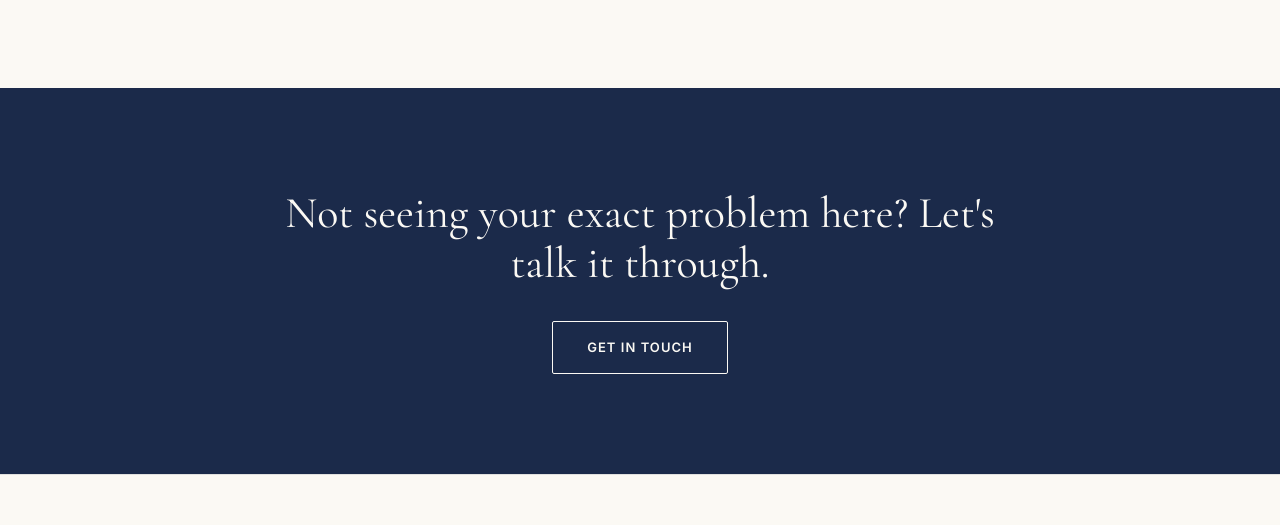
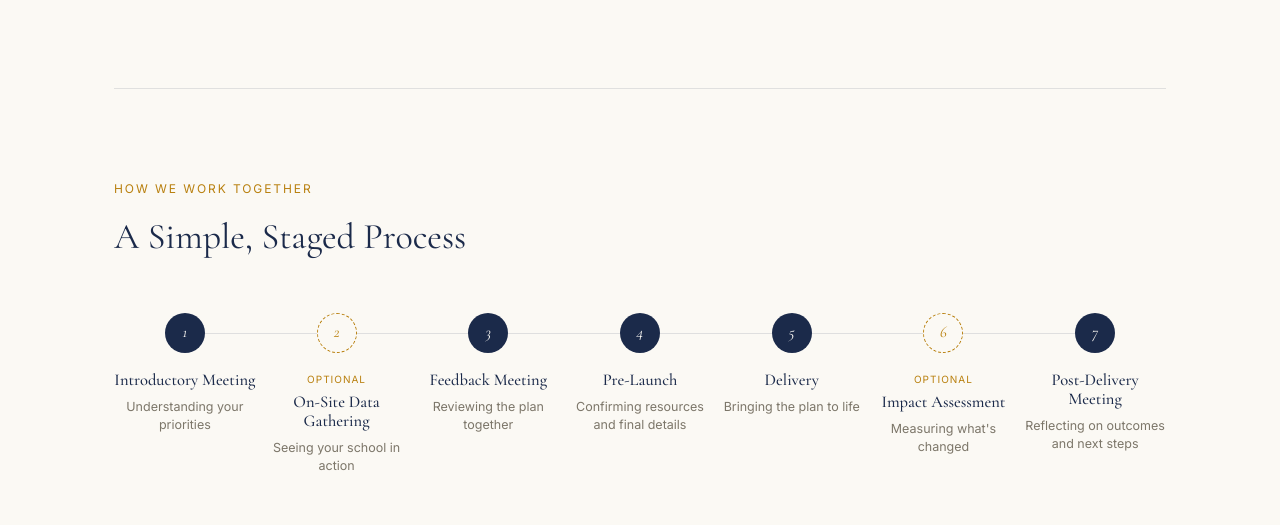
Before and after one commit to lukepersonalcoach-oss/Harding, a plain HTML site: page solutions.html in a window 1280 px wide. Shown: the part 942-1467 px from the top of the page. Drawn offline with nearby package versions, Linux system fonts and the light colour scheme.

Commit message:
Add staged process diagram to Solutions page, teaser link on About

```diff
--- a/solutions.html
+++ b/solutions.html
@@ -80,6 +80,58 @@
     </div>
   </section>
 
+  <div class="section-divider"><hr></div>
+
+  <!-- ==========================================================
+       PROCESS
+       A simple staged diagram of how a project runs.
+       ========================================================== -->
+
+  <section class="section process-section" id="process">
+    <span class="eyebrow">How We Work Together</span>
+    <h2 class="section-heading">A Simple, Staged Process</h2>
+
+    <div class="process-flow">
+      <div class="process-step">
+        <span class="step-number">1</span>
+        <h3 class="step-title">Introductory Meeting</h3>
+        <p class="step-desc">Understanding your priorities</p>
+      </div>
+      <div class="process-step is-optional">
+        <span class="step-number">2</span>
+        <span class="step-tag">Optional</span>
+        <h3 class="step-title">On-Site Data Gathering</h3>
+        <p class="step-desc">Seeing your school in action</p>
+      </div>
+      <div class="process-step">
+        <span class="step-number">3</span>
+        <h3 class="step-title">Feedback Meeting</h3>
+        <p class="step-desc">Reviewing the plan together</p>
+      </div>
+      <div class="process-step">
+        <span class="step-number">4</span>
+        <h3 class="step-title">Pre-Launch</h3>
+        <p class="step-desc">Confirming resources and final details</p>
+      </div>
+      <div class="process-step">
+        <span class="step-number">5</span>
+        <h3 class="step-title">Delivery</h3>
+        <p class="step-desc">Bringing the plan to life</p>
+      </div>
+      <div class="process-step is-optional">
+        <span class="step-number">6</span>
+        <span class="step-tag">Optional</span>
+        <h3 class="step-title">Impact Assessment</h3>
+        <p class="step-desc">Measuring what's changed</p>
+      </div>
+      <div class="process-step">
+        <span class="step-number">7</span>
+        <h3 class="step-title">Post-Delivery Meeting</h3>
+        <p class="step-desc">Reflecting on outcomes and next steps</p>
+      </div>
+    </div>
+  </section>
+
   <section class="cta-band">
     <h2>Not seeing your exact problem here? Let's talk it through.</h2>
     <a href="about.html#contact" class="btn btn-outline">Get in touch</a>
--- a/styles.css
+++ b/styles.css
@@ -734,6 +734,117 @@ button:focus-visible {
 }
 
 /* ==========================================================================
+   Process diagram (Solutions page)
+   ========================================================================== */
+
+.process-section {
+  padding-top: 90px;
+}
+
+.process-flow {
+  display: grid;
+  grid-template-columns: repeat(7, 1fr);
+  gap: 10px;
+  margin-top: 56px;
+}
+
+.process-step {
+  position: relative;
+  text-align: center;
+  padding-top: 58px;
+}
+
+.process-step:not(:first-child)::before {
+  content: '';
+  position: absolute;
+  top: 20px;
+  left: -50%;
+  width: 100%;
+  height: 1px;
+  background: var(--line);
+  z-index: 1;
+}
+
+.step-number {
+  position: absolute;
+  top: 0;
+  left: 50%;
+  transform: translateX(-50%);
+  width: 40px;
+  height: 40px;
+  border-radius: 50%;
+  background: var(--navy);
+  color: var(--cream);
+  display: flex;
+  align-items: center;
+  justify-content: center;
+  font-family: var(--font-display);
+  font-style: italic;
+  font-size: 16px;
+  z-index: 2;
+}
+
+.process-step.is-optional .step-number {
+  background: var(--cream);
+  border: 1px dashed var(--gold-deep);
+  color: var(--gold-deep);
+}
+
+.step-tag {
+  display: block;
+  font-size: 10px;
+  letter-spacing: 0.1em;
+  text-transform: uppercase;
+  color: var(--gold-deep);
+  margin-bottom: 6px;
+}
+
+.step-title {
+  font-family: var(--font-display);
+  font-weight: 500;
+  font-size: 16.5px;
+  color: var(--navy);
+  margin-bottom: 8px;
+}
+
+.step-desc {
+  font-size: 12.5px;
+  color: var(--stone);
+  line-height: 1.4;
+}
+
+@media (max-width: 900px) {
+  .process-flow {
+    display: flex;
+    flex-direction: column;
+    gap: 40px;
+    max-width: 420px;
+    margin-left: auto;
+    margin-right: auto;
+  }
+
+  .process-step {
+    text-align: left;
+    padding-top: 0;
+    padding-left: 62px;
+    min-height: 40px;
+  }
+
+  .step-number {
+    top: 0;
+    left: 0;
+    transform: none;
+  }
+
+  .process-step:not(:first-child)::before {
+    top: -40px;
+    left: 20px;
+    width: 1px;
+    height: 40px;
+  }
+}
+
+/* ==========================================================================
    About page
    ========================================================================== */
 
@@ -811,6 +922,23 @@ button:focus-visible {
   height: 1px;
   background: var(--gold);
 }
+
+.process-teaser {
+  margin-top: 40px;
+  padding-top: 28px;
+  border-top: 1px solid var(--line);
+  font-family: var(--font-display);
+  font-style: italic;
+  font-size: 17px;
+  color: var(--stone);
+}
+
+.process-teaser a {
+  color: var(--gold-deep);
+  text-decoration: underline;
+  text-underline-offset: 3px;
+}
+.process-teaser a:hover { color: var(--navy); }
 
 /* ---- Testimonials ---- */
 
```
Also changed, not shown: about.html (+2 -0 lines).
